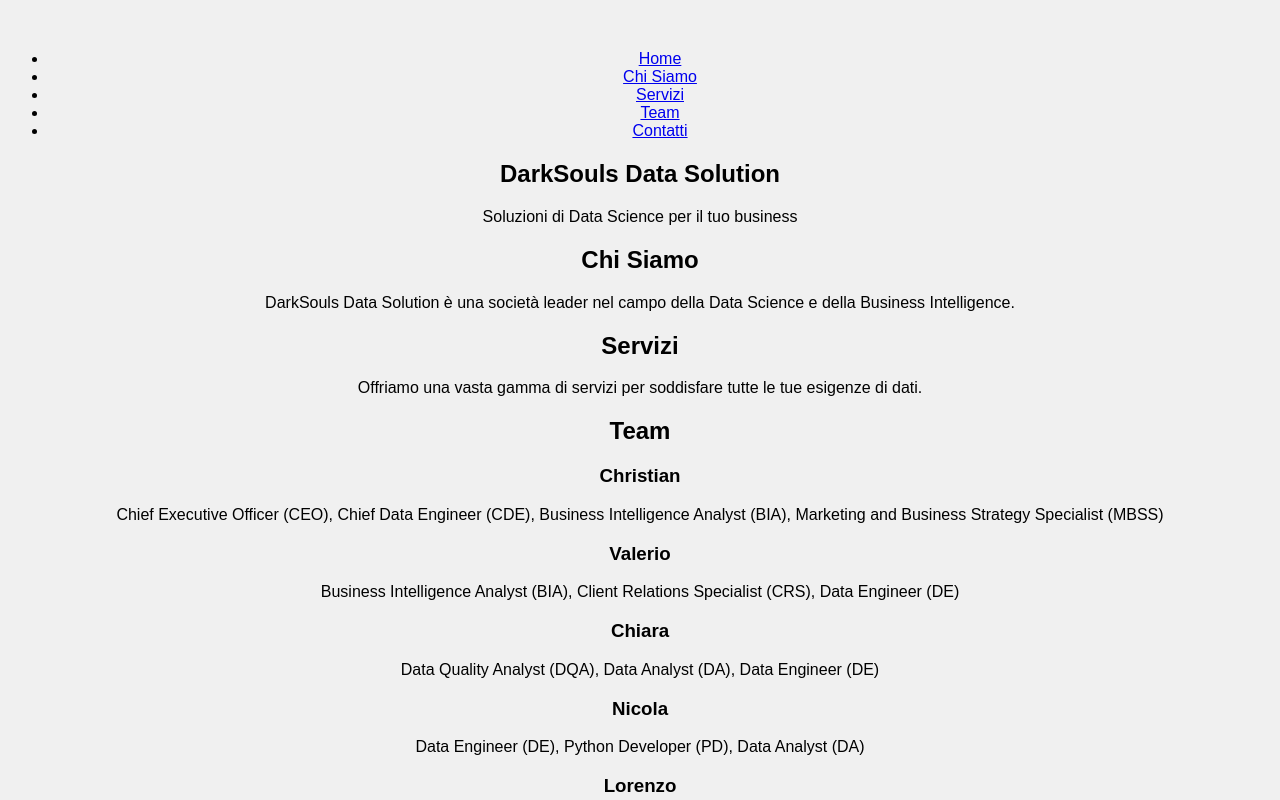
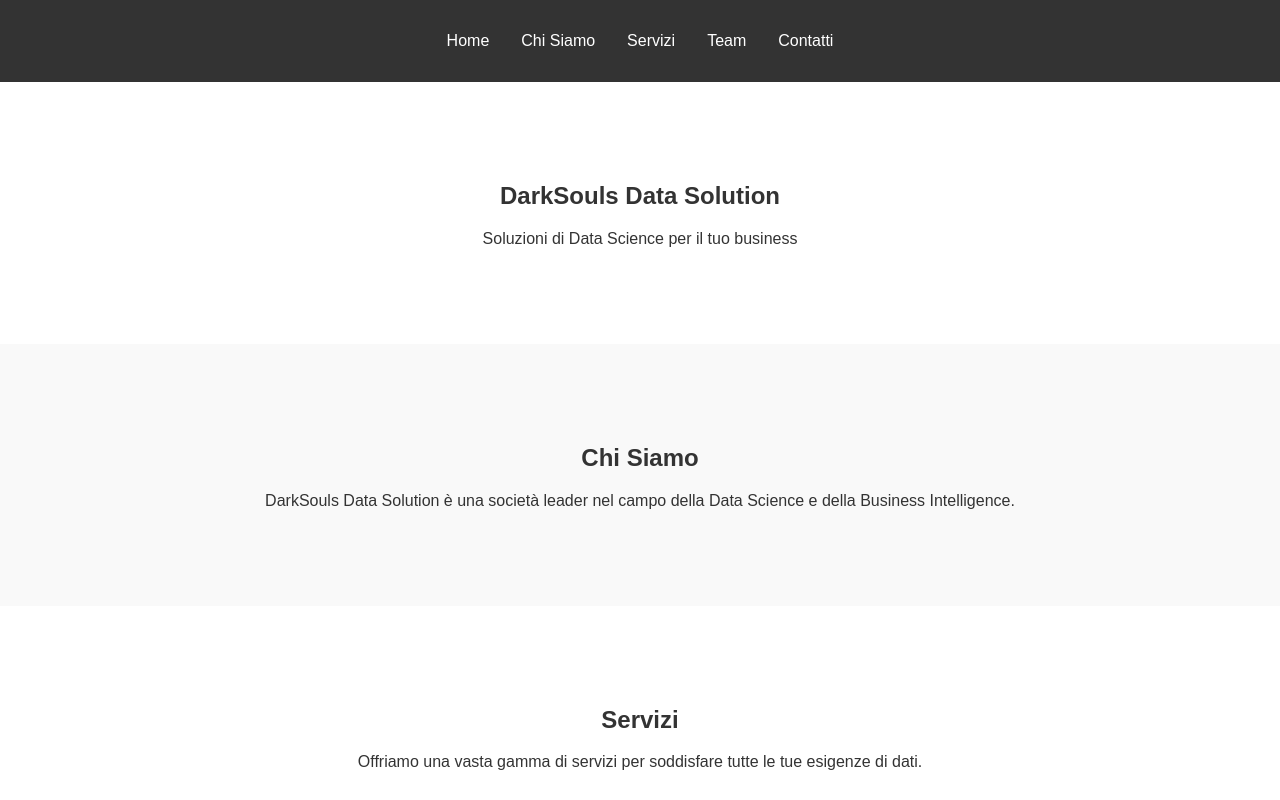
Before and after one commit to DarkSoulsINC/DarkSoulsTeam, a plain HTML site: page index.html in a window 1280 px wide. Shown: the top 800 px of the page. Drawn offline with Linux system fonts and the light colour scheme.

Commit message:
Update styles.css
update

```diff
--- a/styles.css
+++ b/styles.css
@@ -1,6 +1,59 @@
 body {
-  font-family: Arial, sans-serif;
-  background-color: #f0f0f0;
-  text-align: center;
-  margin-top: 50px;
+    font-family: Arial, sans-serif;
+    margin: 0;
+    padding: 0;
+    background-color: #f0f0f0;
+    color: #333;
 }
+
+header {
+    background-color: #333;
+    color: #fff;
+    padding: 1rem 0;
+}
+
+nav ul {
+    list-style: none;
+    display: flex;
+    justify-content: center;
+    padding: 0;
+}
+
+nav ul li {
+    margin: 0 1rem;
+}
+
+nav ul li a {
+    color: #fff;
+    text-decoration: none;
+}
+
+.section {
+    padding: 5rem 0;
+    text-align: center;
+}
+
+.section:nth-of-type(odd) {
+    background-color: #fff;
+}
+
+.section:nth-of-type(even) {
+    background-color: #f9f9f9;
+}
+
+.team-member {
+    margin: 2rem 0;
+}
+
+h1, h2, h3 {
+    animation: fadeIn 1s ease-in-out;
+}
+
+p {
+    animation: fadeIn 2s ease-in-out;
+}
+
+@keyframes fadeIn {
+    from { opacity: 0; }
+    to { opacity: 1; }
+}
```
